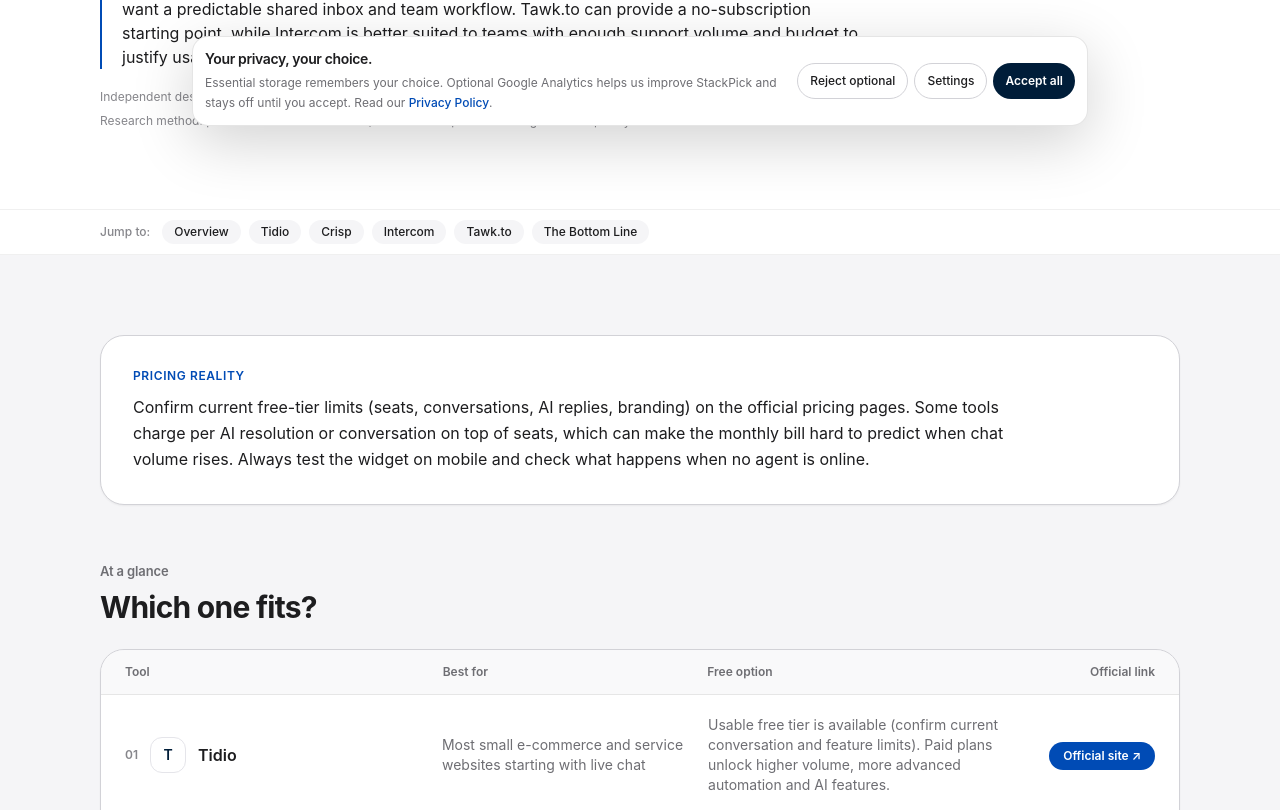
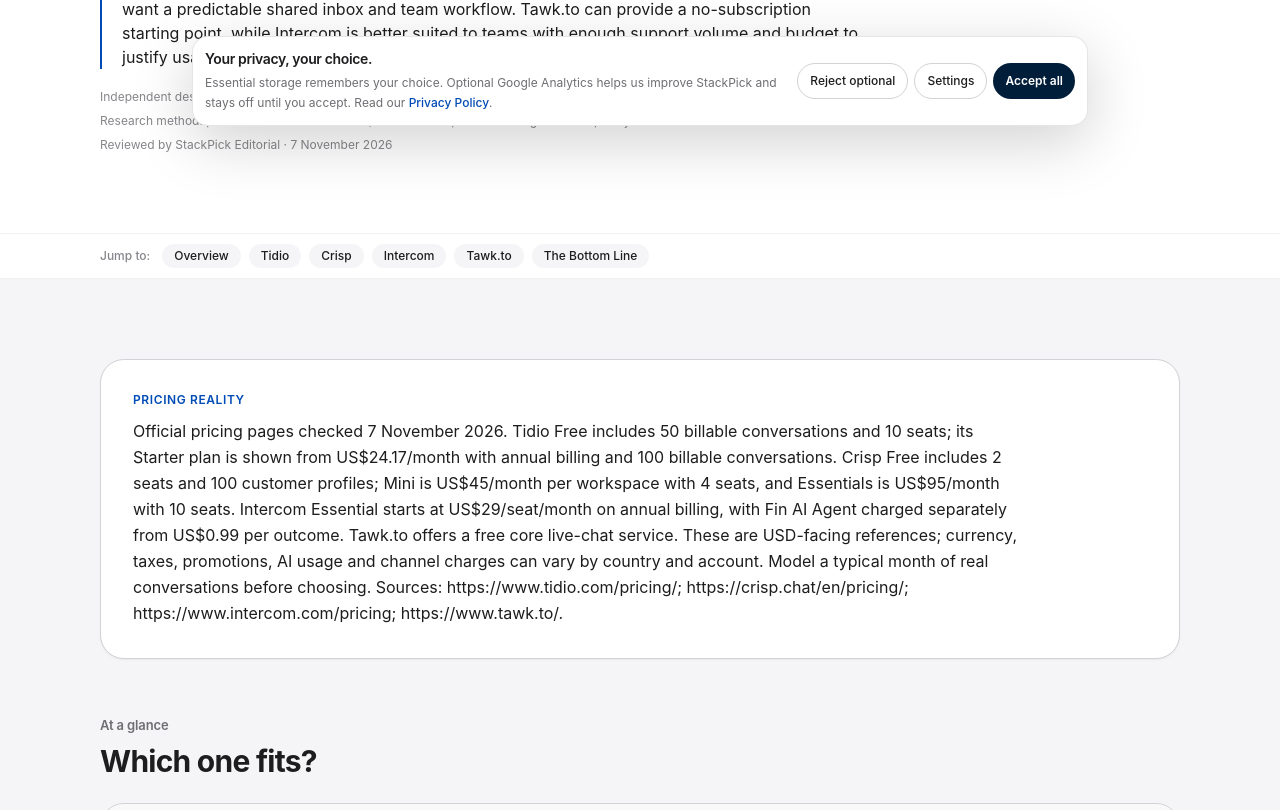
Before and after one commit to LinukaBandara/StackPick, a Next.js app: page /best/live-chat-software in a window 1280 px wide. Shown: the part 650-1460 px from the top of the page. Built offline with nearby package versions, Linux system fonts and the light colour scheme; no server answers.

Commit message:
Verify live-chat pricing and usage-based AI costs

```diff
--- a/app/best/live-chat-software/page.tsx
+++ b/app/best/live-chat-software/page.tsx
@@ -13,42 +13,43 @@ export default function Page() {
     <ComparisonArticle
       title="Best Live Chat Software for Small Business Websites"
       slug="live-chat-software"
+      reviewedOn="2026-11-07"
       quickAnswer="Start with Tidio for a straightforward live-chat setup and basic AI support. Choose Crisp if you want a predictable shared inbox and team workflow. Tawk.to can provide a no-subscription starting point, while Intercom is better suited to teams with enough support volume and budget to justify usage-based AI charges. Test mobile and offline handling before launch."
       intro="Live chat for small websites has split into two tiers: simpler tools with relatively predictable pricing (Tidio, Crisp, Tawk.to) and AI-first platforms that often charge per resolved conversation on top of seat costs (Intercom). For most small sites, predictable pricing and a tool the team will actually answer usually matter more than the most advanced AI deflection."
-      pricingNote="Confirm current free-tier limits (seats, conversations, AI replies, branding) on the official pricing pages. Some tools charge per AI resolution or conversation on top of seats, which can make the monthly bill hard to predict when chat volume rises. Always test the widget on mobile and check what happens when no agent is online."
+      pricingNote="Official pricing pages checked 7 November 2026. Tidio Free includes 50 billable conversations and 10 seats; its Starter plan is shown from US$24.17/month with annual billing and 100 billable conversations. Crisp Free includes 2 seats and 100 customer profiles; Mini is US$45/month per workspace with 4 seats, and Essentials is US$95/month with 10 seats. Intercom Essential starts at US$29/seat/month on annual billing, with Fin AI Agent charged separately from US$0.99 per outcome. Tawk.to offers a free core live-chat service. These are USD-facing references; currency, taxes, promotions, AI usage and channel charges can vary by country and account. Model a typical month of real conversations before choosing. Sources: https://www.tidio.com/pricing/; https://crisp.chat/en/pricing/; https://www.intercom.com/pricing; https://www.tawk.to/."
       tools={[
         {
           name: "Tidio",
           bestFor: "Most small e-commerce and service websites starting with live chat",
           freeOption:
-            "Usable free tier is available (confirm current conversation and feature limits). Paid plans unlock higher volume, more advanced automation and AI features.",
+            "Free includes 50 billable conversations and 10 seats. Paid plans raise conversation limits and add more advanced automation and AI features; AI usage may be charged separately.",
           tradeoff:
             "Commonly recommended starting point for small sites because of a real free tier, relatively approachable pricing, and optional AI features. Advanced automation depth is lower than pure enterprise platforms, which is the right trade-off for many small businesses.",
-          url: "https://www.tidio.com/",
+          url: "https://www.tidio.com/pricing/",
         },
         {
           name: "Crisp",
           bestFor: "Teams that want a real free tier and prefer flat or workspace pricing as they grow",
           freeOption:
-            "Free tier typically includes a limited number of seats and one website (confirm current limits). Paid plans move to more predictable workspace-style pricing rather than pure per-seat multiplication in some cases.",
+            "Free includes 2 seats and 100 customer profiles. Mini is priced per workspace and includes 4 seats; Essentials includes 10 seats and more automation and omnichannel features.",
           tradeoff:
             "Flat or workspace-oriented pricing can be an advantage as the support team grows. AI and automation features are generally lighter than the most advanced platforms.",
-          url: "https://crisp.chat/",
+          url: "https://crisp.chat/en/pricing/",
         },
         {
           name: "Intercom",
           bestFor: "Mid-market or higher-volume teams that want strong AI deflection and can manage usage-based costs",
           freeOption:
-            "No permanent free plan for ongoing use. Pricing is typically seat-based with additional charges for AI resolutions or advanced features — confirm current structure carefully.",
+            "No permanent free plan. Essential starts at US$29/seat/month on annual billing; Fin AI Agent is billed separately from US$0.99 per outcome, so estimate both seat and resolution costs.",
           tradeoff:
             "Among the strongest AI-assisted support experiences. The combination of seat pricing plus per-resolution AI charges can make the total bill unpredictable and is often more than most small websites need to spend.",
-          url: "https://www.intercom.com/",
+          url: "https://www.intercom.com/pricing",
         },
         {
           name: "Tawk.to",
           bestFor: "Bootstrapped businesses that need live chat at zero or near-zero cost",
           freeOption:
-            "Core live chat features are free with no seat or conversation caps on the basic offering (confirm current terms and any paid add-ons).",
+            "Core live chat is free; optional paid add-ons are available. Confirm current terms and any optional branding or AI charges before enabling them.",
           tradeoff:
             "Hard to beat when budget is essentially zero. Design polish, automation and AI features trail the paid-first competitors. You get functional chat, not a polished all-in-one support platform.",
           url: "https://www.tawk.to/",
```
